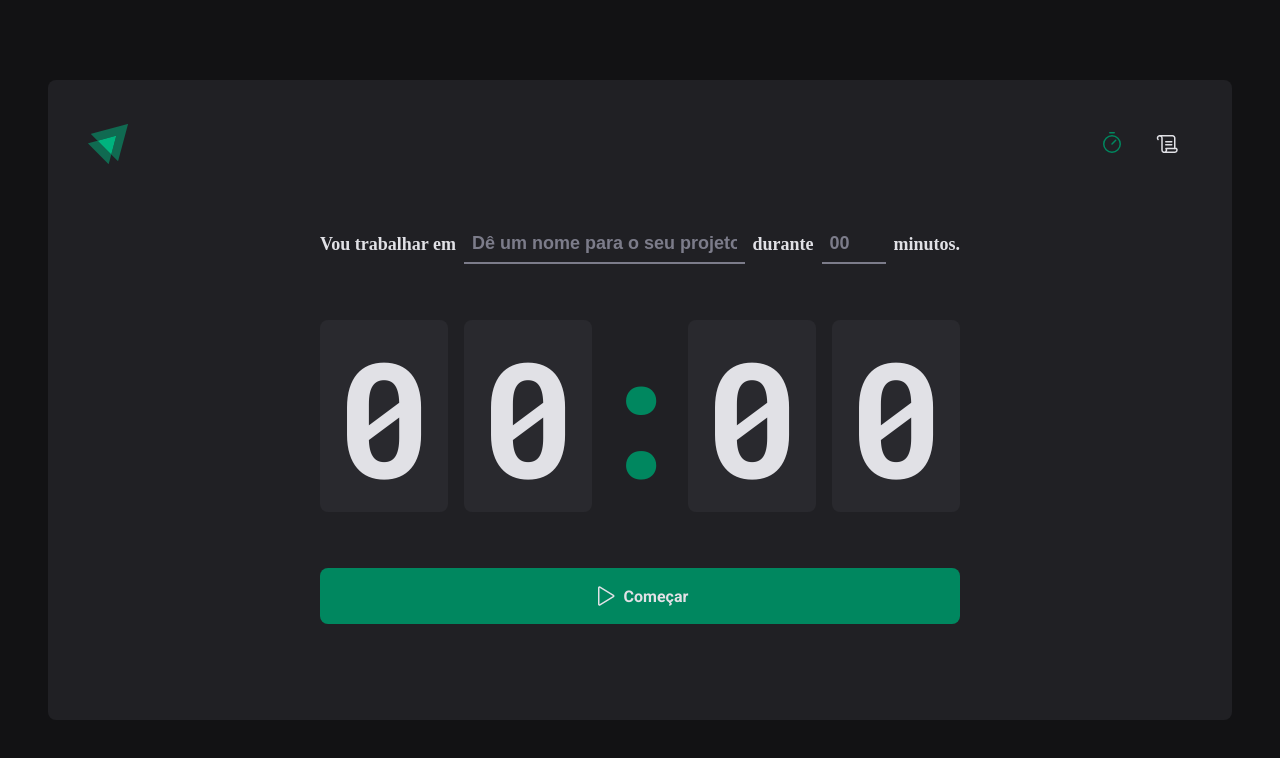
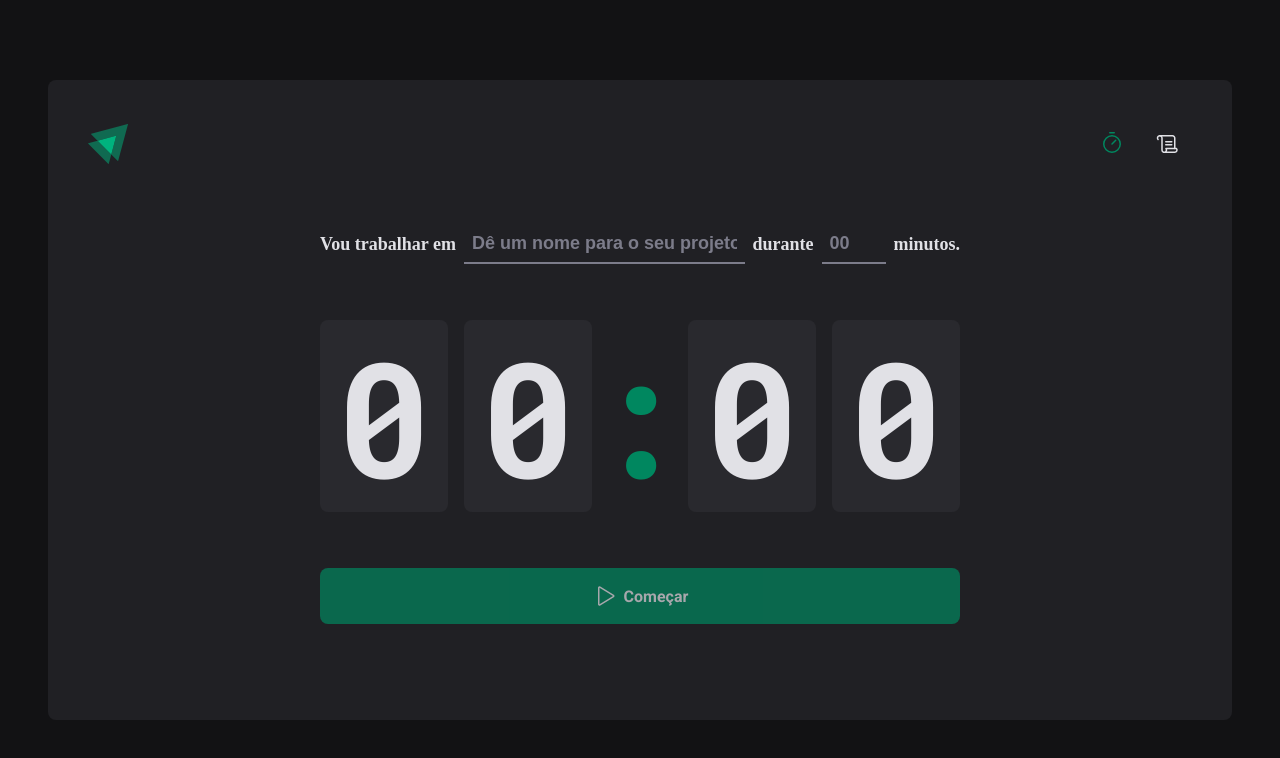
Before and after one commit to SandroSena/react-rocketseat, a React (Vite) app in the folder 02-ignite-timer-reactjs/: page / in a window 1280 px wide. Shown: the top 758 px of the page. Built offline with nearby package versions, Linux system fonts and the light colour scheme.

Commit message:
Form with react-form-hook and validate with zod

```diff
--- a/02-ignite-timer-reactjs/package.json
+++ b/02-ignite-timer-reactjs/package.json
@@ -10,11 +10,14 @@
     "lint": "eslint src --ext .ts,.tsx"
   },
   "dependencies": {
+    "@hookform/resolvers": "^3.3.1",
     "phosphor-react": "^1.4.1",
     "react": "^18.2.0",
     "react-dom": "^18.2.0",
+    "react-hook-form": "^7.46.1",
     "react-router-dom": "^6.15.0",
-    "styled-components": "^6.0.7"
+    "styled-components": "^6.0.7",
+    "zod": "^3.22.2"
   },
   "devDependencies": {
     "@types/react": "^18.2.15",
--- a/02-ignite-timer-reactjs/src/pages/Home/index.tsx
+++ b/02-ignite-timer-reactjs/src/pages/Home/index.tsx
@@ -1,4 +1,8 @@
 import { Play } from 'phosphor-react';
+import { useForm } from 'react-hook-form';
+import { zodResolver } from '@hookform/resolvers/zod';
+import * as zod from 'zod';
+
 import {
   CountdownContainer,
   FormContainer,
@@ -9,16 +13,36 @@
   TaskInput,
 } from './styles';
 
+const newCycleFormValidationSchema = zod.object({
+  task: zod.string().min(1, 'Informe a tarefa'),
+  minutesAmount: zod
+    .number()
+    .min(5, 'O ciclo precisa ser de no minimo 5 minutos')
+    .max(60, 'O ciclo precisa ser de no maximo 60 minutos'),
+});
+
 export const Home = () => {
+  const { register, handleSubmit, watch } = useForm({
+    resolver: zodResolver(newCycleFormValidationSchema),
+  });
+
+  const handleCreateNewCycle = (data: any) => {
+    console.log(data);
+  };
+
+  const task = watch('task');
+  const isSubmitDisabled = !task;
+
   return (
     <HomeContainer>
-      <form action=''>
+      <form onSubmit={handleSubmit(handleCreateNewCycle)} action=''>
         <FormContainer>
           <label htmlFor='task'>Vou trabalhar em</label>
           <TaskInput
             id='task'
             list='task-suggestions'
             placeholder='Dê um nome para o seu projeto'
+            {...register('task')}
           />
 
           <datalist id='task-suggestions'>
@@ -33,6 +57,7 @@
             step={5}
             min={5}
             max={60}
+            {...register('minutesAmount', { valueAsNumber: true })}
           />
 
           <span>minutos.</span>
@@ -46,7 +71,7 @@
           <span>0</span>
         </CountdownContainer>
 
-        <StartCountdownButton type='submit'>
+        <StartCountdownButton disabled={isSubmitDisabled} type='submit'>
           <Play size={24} />
           Começar
         </StartCountdownButton>
```
Also changed, not shown: 1 other file (tests, documents, lock files or other folders).
